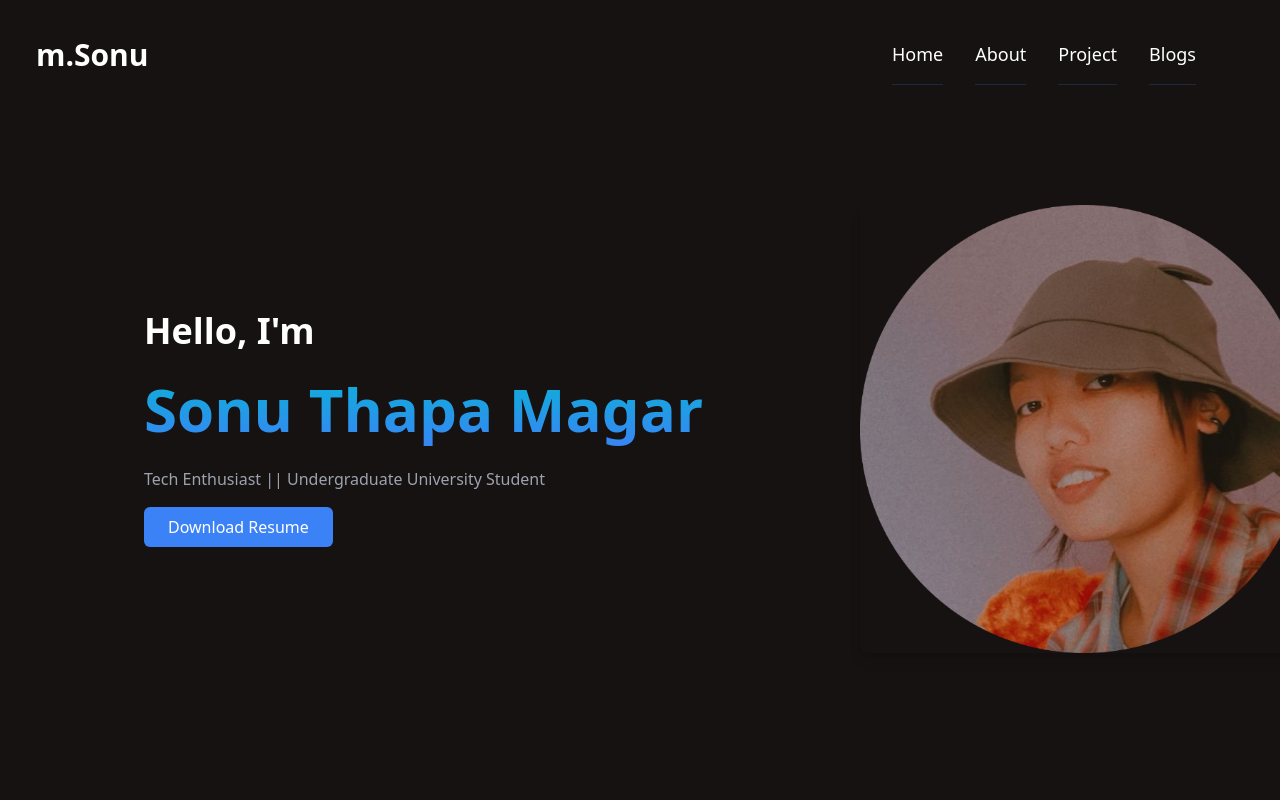
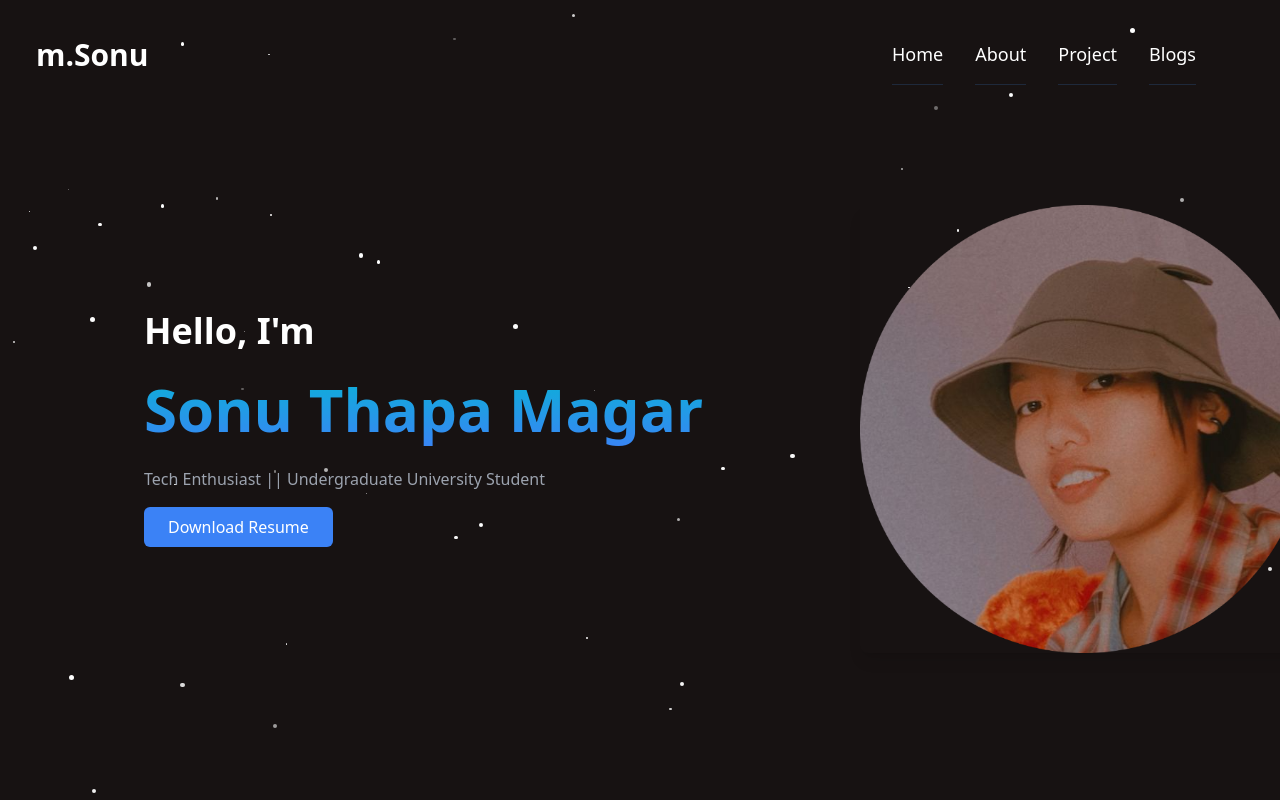
Before and after one commit to SonuThapaMagar/sonuthapamagar, a React (Vite) app in the folder portfolio/: page / in a window 1280 px wide. Shown: the top 800 px of the page. Built offline with nearby package versions, Linux system fonts and the light colour scheme.

Commit message:
Background animation added

```diff
--- a/portfolio/package.json
+++ b/portfolio/package.json
@@ -11,6 +11,7 @@
   },
   "dependencies": {
     "autoprefixer": "^10.4.20",
+    "framer-motion": "^12.0.5",
     "postcss": "^8.5.1",
     "react": "^18.3.1",
     "react-dom": "^18.3.1",
--- a/portfolio/src/App.jsx
+++ b/portfolio/src/App.jsx
@@ -2,18 +2,32 @@ import React, { useState } from "react";
 import "./App.css";
 // Importing Navbar
 import Navbar from "./components/Navbar";
-//Importing Hero Section
+// Importing Hero Section
 import Hero from "./components/Hero";
+// Importing TwinklingStars
+import TwinklingStars from "./components/Animation";
 
 function App() {
   const [count, setCount] = useState(0);
 
   return (
     <>
-      {/* Navbar */}
-      <Navbar />
-      {/* Hero Section */}
-      <Hero />
+      {/* Background stars */}
+      <div className="fixed inset-0 -z-10">
+        <TwinklingStars />
+      </div>
+
+      {/* Main Content */}
+      <div className="relative z-10">
+        {/* Navbar */}
+        <Navbar />
+        {/* Hero Section */}
+        <Hero />
+        {/* Footer */}
+        <footer className="p-8 text-center text-white">
+          <p>&copy; 2025 Sonu Thapa Magar. All rights reserved.</p>
+        </footer>
+      </div>
     </>
   );
 }
--- /dev/null
+++ b/portfolio/src/components/Animation.jsx
@@ -0,0 +1,41 @@
+// In Animation.jsx
+import React from "react";
+import { motion } from "framer-motion";
+
+const TwinklingStars = () => {
+    const stars = Array.from({ length: 50 }, (_, i) => ({
+        x: Math.random() * window.innerWidth,
+        y: Math.random() * window.innerHeight,
+        opacity: Math.random(),
+        size: Math.random() * 4 + 1,
+    }));
+
+    return (
+        <div className="absolute inset-0 z-0">
+            {stars.map((star, i) => (
+                <motion.div
+                    key={i}
+                    className="absolute rounded-full bg-white"
+                    style={{
+                        top: star.y,
+                        left: star.x,
+                        width: `${star.size}px`,
+                        height: `${star.size}px`,
+                        opacity: star.opacity,
+                    }}
+                    animate={{
+                        opacity: [star.opacity, 1, star.opacity],
+                    }}
+                    transition={{
+                        duration: Math.random() * 2 + 3,
+                        repeat: Infinity,
+                        repeatType: "loop",
+                        ease: "easeInOut",
+                    }}
+                />
+            ))}
+        </div>
+    );
+};
+
+export default TwinklingStars;
```
Also changed, not shown: 1 other file (tests, documents, lock files or other folders).
